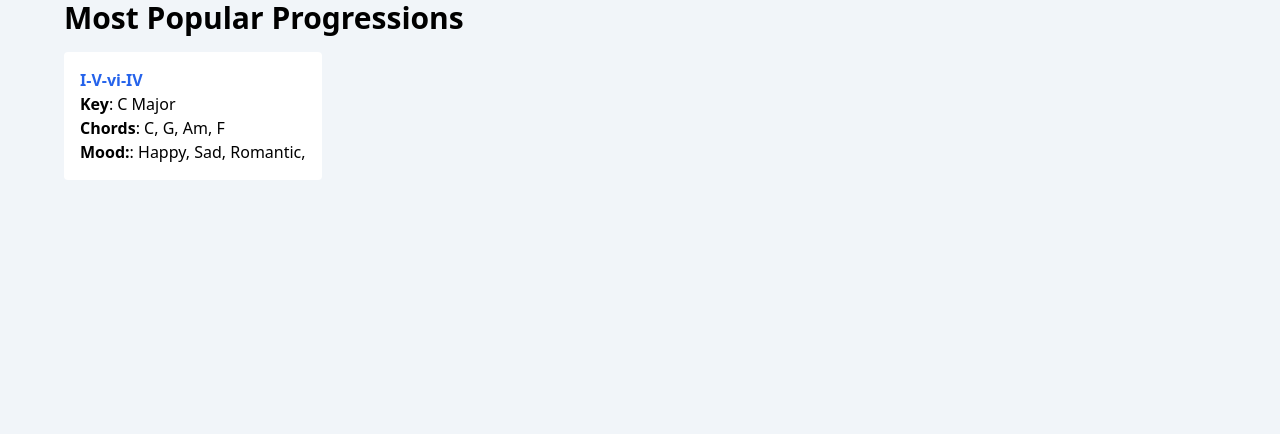
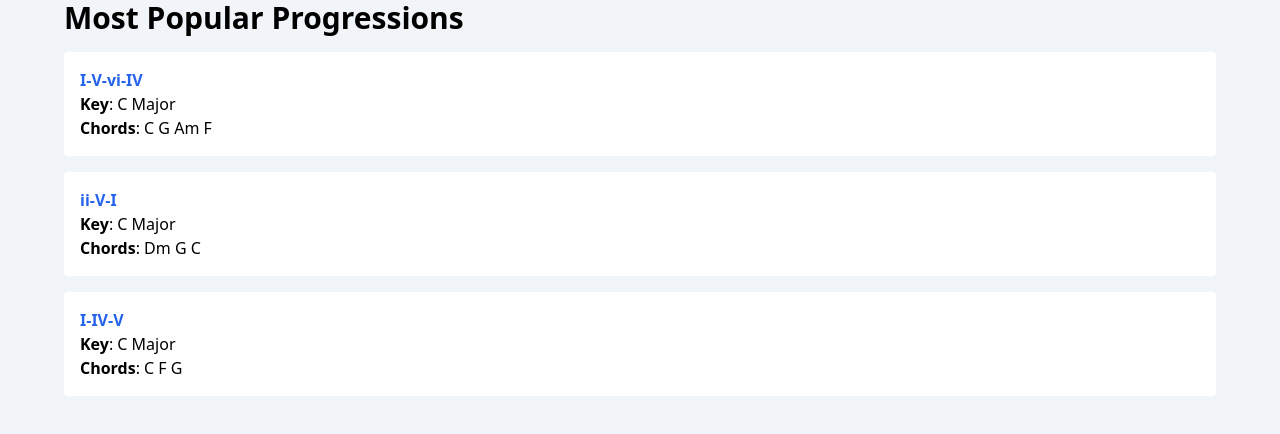
Before and after one commit to c-j-j/piano-progressions, a Next.js app: page / in a window 1280 px wide. Shown: the top 434 px of the page. Built offline with nearby package versions, Linux system fonts and the light colour scheme.

Commit message:
adds more progressions

```diff
--- a/app/page.tsx
+++ b/app/page.tsx
@@ -1,7 +1,22 @@
 import Link from "next/link";
 import { Progression } from "../components/constants/progressions";
+import { FC } from "react";
 
-const progression: Progression = "I-V-vi-IV";
+const Card: FC<{
+  progression: string;
+  progressionKey: string;
+  chords: string;
+}> = ({ progression, progressionKey, chords }) => (
+  <div className="bg-white p-4 rounded">
+    <h3 className="text-1xl font-bold text-blue-600">{progression}</h3>
+    <p>
+      <span className="font-bold">Key</span>: {progressionKey}
+    </p>
+    <p>
+      <span className="font-bold">Chords</span>: {chords}
+    </p>
+  </div>
+);
 
 export default function Home() {
   return (
@@ -9,19 +24,22 @@ export default function Home() {
       <div>
         <h2 className="text-3xl font-bold">Most Popular Progressions</h2>
         <div className="mb-4"></div>
-        <Link href={`/progression/${progression}`}>
-          <div className="bg-white p-4 inline-block rounded">
-            <h3 className="text-1xl font-bold text-blue-600">I-V-vi-IV</h3>
-            <p>
-              <span className="font-bold">Key</span>: C Major
-            </p>
-            <p>
-              <span className="font-bold">Chords</span>: C, G, Am, F
-            </p>
-            <p>
-              <span className="font-bold">Mood:</span>: Happy, Sad, Romantic,
-            </p>
-          </div>
+        <Link href={`/progression/${"I-V-vi-IV" as Progression}`}>
+          <Card
+            progression="I-V-vi-IV"
+            progressionKey="C Major"
+            chords="C G Am F"
+          />
+        </Link>
+        <div className="mb-4"></div>
+
+        <Link href={`/progression/${"ii-V-I" as Progression}`}>
+          <Card progression="ii-V-I" progressionKey="C Major" chords="Dm G C" />
+        </Link>
+        <div className="mb-4"></div>
+
+        <Link href={`/progression/${"I-IV-V" as Progression}`}>
+          <Card progression="I-IV-V" progressionKey="C Major" chords="C F G" />
         </Link>
       </div>
     </div>
--- a/components/constants/progressions.ts
+++ b/components/constants/progressions.ts
@@ -1,5 +1,7 @@
 export const Progressions = {
   "I-V-vi-IV": ["I", "V", "vi", "IV"],
+  "I-IV-V": ["I", "IV", "V"],
+  "ii-V-I": ["ii", "V", "I"],
 };
 
 export type Progression = keyof typeof Progressions;
```
